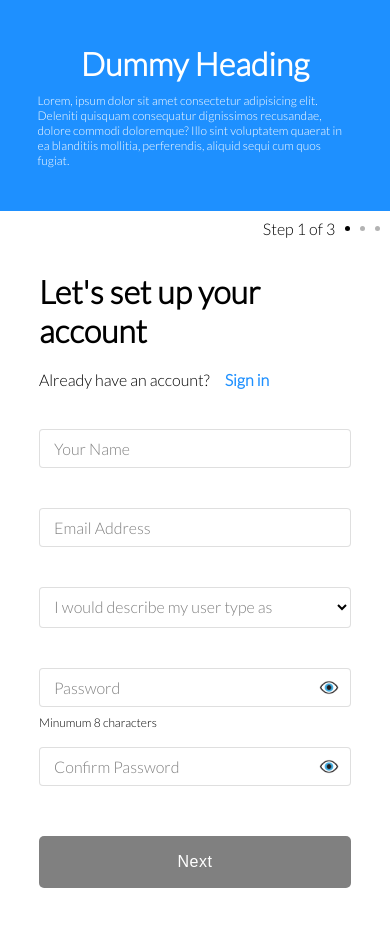
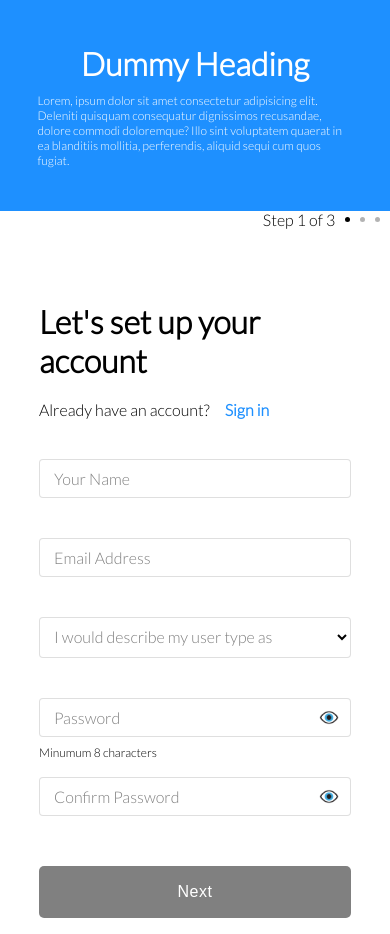
Before and after one commit to yalcinaksakal/IncsubTask, a Next.js app: page / in a window 390 px wide. Before the commit the page ends 904 px from the top, so only its background shows below. Built offline with nearby package versions, Linux system fonts and the light colour scheme; no server answers.

Commit message:
style fix

```diff
--- a/components/Auth/SignIn.module.scss
+++ b/components/Auth/SignIn.module.scss
@@ -5,7 +5,7 @@
   justify-content: center;
   width: 65%;
   height: 100%;
-  margin: 50px 0;
+  margin-top: 80px;
 
   .container {
     width: 50vw;
--- a/components/Auth/SignUp.module.scss
+++ b/components/Auth/SignUp.module.scss
@@ -5,11 +5,11 @@
   justify-content: center;
   width: 65%;
   height: 100%;
-  margin: 50px 0;
+  margin-top: 80px;
   position: relative;
   .steps {
     position: absolute;
-    top: 5px;
+    top: -30px;
     right: 10px;
     display: flex;
     align-items: center;
@@ -28,7 +28,7 @@
 
     @media (max-width: 500px) {
       right: -15vw;
-      top: 20vh;
+      top: 130px;
     }
   }
 
```
